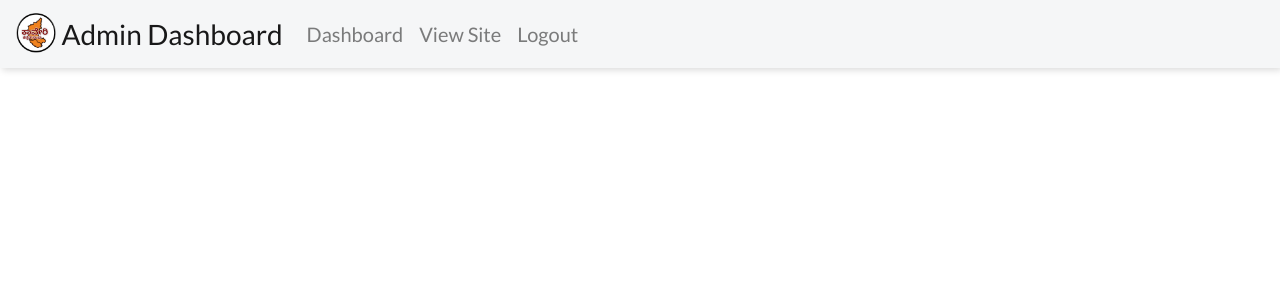
After one commit to kyckaveri/website, a Django app: page /admin-dashboard/ in a window 1280 px wide. The commit adds this page. Shown: the top 300 px of the page. Run offline with Django 3.2, Linux system fonts and the light colour scheme; the visitor is signed in with stand-in values (Sample User, id 1); some libraries are stand-ins or nearby versions.

Commit message:
admin navbar

```diff
--- a/kycwebsite/apps/privateviewcontroller/urls.py
+++ b/kycwebsite/apps/privateviewcontroller/urls.py
@@ -6,5 +6,6 @@ urlpatterns = [
     path(r'login', views.login, name="login"),
     path(r'loginhandler', views.login_handler, name="loginhandler"),
     path(r'loginerror', views.login_error, name="loginerror"),
-    path(r'admin-dashboard', views.admin_dashboard, name="admindashboard")
+    path(r'logout', views.logout_handler, name="logout"),
+    path(r'admin-dashboard/', views.admin_dashboard, name="admindashboard")
 ]
--- a/kycwebsite/apps/privateviewcontroller/views.py
+++ b/kycwebsite/apps/privateviewcontroller/views.py
@@ -1,5 +1,5 @@
 from django.shortcuts import render, HttpResponseRedirect, reverse, HttpResponse
-from django.contrib.auth import authenticate, login as django_login
+from django.contrib.auth import authenticate, login as django_login, logout as django_logout
 
 
 def login(request):
@@ -30,8 +30,17 @@ def login_handler(request):
         return HttpResponseRedirect(reverse('privateviewcontroller:loginerror'))
 
 
+def logout_handler(request):
+    django_logout(request)
+    return HttpResponseRedirect(reverse('privateviewcontroller:login'))
+
+
 def admin_dashboard(request):
     if not request.user.is_superuser:
         return HttpResponseRedirect(reverse('publicviewcontroller:home'))
 
+    context = {
+
+    }
+
     return render(request, 'privateviewcontroller/dashboard.html')
--- a/kycwebsite/static/privateviewcontroller/css/dashboard.css
+++ b/kycwebsite/static/privateviewcontroller/css/dashboard.css
@@ -0,0 +1,10 @@
+.card {
+    box-shadow: 5px 5px 20px rgba(0, 0, 0, 0.3);
+    padding: 40px;
+    text-align: center;
+    border-width: 0;
+}
+
+.card:hover {
+    box-shadow: 5px 5px 40px rgba(0, 0, 0, 0.4);
+}
--- /dev/null
+++ b/kycwebsite/static/privateviewcontroller/css/navbar.css
@@ -0,0 +1,46 @@
+.sticky {
+    position: sticky;
+    top: 0;
+    z-index: 100;
+}
+
+.bg-light {
+    background-color: var(--navbar-bg) !important;
+}
+
+.navbar {
+    box-shadow: 2px 2px 7px rgba(0, 0, 0, 0.15);
+}
+
+#long-navbar-brand {
+    display: inline-block;
+    visibility: visible;
+    font-size: 28px;
+}
+
+#short-navbar-brand {
+    display: none;
+    visibility: hidden;
+}
+
+.navbar-light .navbar-nav > .nav-link:hover, .navbar-light .navbar-nav .nav-link:hover, .navbar-light .navbar-nav .nav-link.show, .navbar-light .navbar-nav .show > .nav-link:hover {
+    color: var(--black-text);
+}
+
+.navbar-light .navbar-nav .active > .nav-link:hover, .navbar-light .navbar-nav .nav-link.active:hover, .navbar-light .navbar-nav .nav-link.show, .navbar-light .navbar-nav .show > .nav-link:hover {
+    color: var(--light-text);
+}
+
+/* Kaveri Youth Committee Collapses */
+@media (max-width: 500px) {
+    #long-navbar-brand {
+        display: none;
+        visibility: hidden;
+    }
+
+    #short-navbar-brand {
+        display: inline-block;
+        visibility: visible;
+        font-size: 20px;
+    }
+}
--- a/kycwebsite/templates/privateviewcontroller/dashboard.html
+++ b/kycwebsite/templates/privateviewcontroller/dashboard.html
@@ -1,41 +1,16 @@
-<!DOCTYPE html>
-<html lang="en">
-<head>
-    {% load static %}
+{% extends 'privateviewcontroller/navbar.html' %}
+{% load static %}
 
-    <meta charset="UTF-8">
-    <meta name="viewport" content="width=device-width, initial-scale=1, maximum-scale=1, user-scalable=no">
+{% block css %}
+<link rel="stylesheet" type="text/css" href="{% static 'privateviewcontroller/css/dashboard.css' %}"/>
+{% endblock %}
 
-    <!-- Bootstrap -->
-    <link rel="stylesheet" href="https://stackpath.bootstrapcdn.com/bootstrap/4.3.1/css/bootstrap.min.css"
-          integrity="sha384-ggOyR0iXCbMQv3Xipma34MD+dH/1fQ784/j6cY/iJTQUOhcWr7x9JvoRxT2MZw1T" crossorigin="anonymous">
-    <script src="https://code.jquery.com/jquery-3.3.1.slim.min.js"
-            integrity="sha384-q8i/X+965DzO0rT7abK41JStQIAqVgRVzpbzo5smXKp4YfRvH+8abtTE1Pi6jizo"
-            crossorigin="anonymous"></script>
-    <script src="https://cdnjs.cloudflare.com/ajax/libs/popper.js/1.14.7/umd/popper.min.js"
-            integrity="sha384-UO2eT0CpHqdSJQ6hJty5KVphtPhzWj9WO1clHTMGa3JDZwrnQq4sF86dIHNDz0W1"
-            crossorigin="anonymous"></script>
-    <script src="https://stackpath.bootstrapcdn.com/bootstrap/4.3.1/js/bootstrap.min.js"
-            integrity="sha384-JjSmVgyd0p3pXB1rRibZUAYoIIy6OrQ6VrjIEaFf/nJGzIxFDsf4x0xIM+B07jRM"
-            crossorigin="anonymous"></script>
+{% block body %}
 
-    <!-- Fonts -->
-    <link href="https://fonts.googleapis.com/css?family=Lato&display=swap" rel="stylesheet">
+<br/>
+<br/>
 
-    <!-- CSS -->
-    <link rel="stylesheet" type="text/css" href="{% static 'common/css/global.css' %}"/>
-    <link rel="stylesheet" type="text/css" href="{% static 'privateviewcontroller/css/dashboard.css' %}"/>
+<div class="container-fluid">
+</div>
 
-
-    <!--&lt;!&ndash; Favicon &ndash;&gt;-->
-    <link rel="shortcut icon" type="image/png" href="{% static 'common/img/favicon.ico' %}"/>
-
-    <title>KYC Admin</title>
-
-</head>
-
-<body>
-
-</body>
-
-</html>
+{% endblock %}
--- /dev/null
+++ b/kycwebsite/templates/privateviewcontroller/navbar.html
@@ -0,0 +1,89 @@
+<!DOCTYPE html>
+<html lang="en">
+<head>
+    {% load static %}
+
+    <meta charset="UTF-8">
+    <meta name="viewport" content="width=device-width, initial-scale=1, maximum-scale=1, user-scalable=no">
+
+    <!-- Bootstrap -->
+    <link rel="stylesheet" href="https://stackpath.bootstrapcdn.com/bootstrap/4.3.1/css/bootstrap.min.css"
+          integrity="sha384-ggOyR0iXCbMQv3Xipma34MD+dH/1fQ784/j6cY/iJTQUOhcWr7x9JvoRxT2MZw1T" crossorigin="anonymous">
+    <script src="https://code.jquery.com/jquery-3.3.1.slim.min.js"
+            integrity="sha384-q8i/X+965DzO0rT7abK41JStQIAqVgRVzpbzo5smXKp4YfRvH+8abtTE1Pi6jizo"
+            crossorigin="anonymous"></script>
+    <script src="https://cdnjs.cloudflare.com/ajax/libs/popper.js/1.14.7/umd/popper.min.js"
+            integrity="sha384-UO2eT0CpHqdSJQ6hJty5KVphtPhzWj9WO1clHTMGa3JDZwrnQq4sF86dIHNDz0W1"
+            crossorigin="anonymous"></script>
+    <script src="https://stackpath.bootstrapcdn.com/bootstrap/4.3.1/js/bootstrap.min.js"
+            integrity="sha384-JjSmVgyd0p3pXB1rRibZUAYoIIy6OrQ6VrjIEaFf/nJGzIxFDsf4x0xIM+B07jRM"
+            crossorigin="anonymous"></script>
+
+    <!-- Fonts -->
+    <link href="https://fonts.googleapis.com/css?family=Lato&display=swap" rel="stylesheet">
+
+    <!-- CSS -->
+    <link rel="stylesheet" type="text/css" href="{% static 'common/css/global.css' %}"/>
+    <link rel="stylesheet" type="text/css" href="{% static 'privateviewcontroller/css/navbar.css' %}"/>
+
+    {% block css %}
+    {% endblock %}
+
+    <!--&lt;!&ndash; Favicon &ndash;&gt;-->
+    <link rel="shortcut icon" type="image/png" href="{% static 'common/img/favicon.ico' %}"/>
+    {% block js %}
+    {% endblock %}
+
+    <!-- Jquery -->
+    <script src="//code.jquery.com/jquery-1.11.3.min.js"></script>
+
+    {% block jquery %}
+    {% endblock %}
+
+    <title>KYC Admin</title>
+
+</head>
+
+<body>
+
+<nav class="navbar navbar-expand-lg navbar-light bg-light navbar-fixed-top sticky">
+
+    <a class="navbar-brand" href="{% url 'publicviewcontroller:home' %}" id="long-navbar-brand">
+        <img src="{% static 'common/img/logo.png' %}"
+             width="40" height="40" class="d-inline-block align-top" alt="">
+        Admin Dashboard
+    </a>
+
+    <a class="navbar-brand" href="{% url 'publicviewcontroller:home' %}" id="short-navbar-brand">
+        <img src="{% static 'common/img/logo.png' %}"
+             width="30" height="30" class="d-inline-block align-top" alt="">
+        Admin
+    </a>
+
+    <button class="navbar-toggler" type="button" data-toggle="collapse" data-target="#navbarNavAltMarkup"
+            aria-controls="navbarNavAltMarkup" aria-expanded="false" aria-label="Toggle navigation">
+        <span class="navbar-toggler-icon"></span>
+    </button>
+
+    <div class="collapse navbar-collapse" id="navbarNavAltMarkup">
+        <div class="navbar-nav">
+            <ul class="navbar-nav mr-auto mt-2 mt-lg-0">
+                <li class="nav-item">
+                    <a class="nav-link" href="{% url 'privateviewcontroller:admindashboard' %}">Dashboard</a>
+                </li>
+                <li class="nav-item">
+                    <a class="nav-link" href="{% url 'publicviewcontroller:home' %}">View Site</a>
+                </li>
+                <li class="nav-item">
+                    <a class="nav-link" href="{% url 'privateviewcontroller:logout' %}">Logout</a>
+                </li>
+            </ul>
+        </div>
+    </div>
+</nav>
+
+{% block body %}
+{% endblock %}
+</body>
+
+</html>
```
